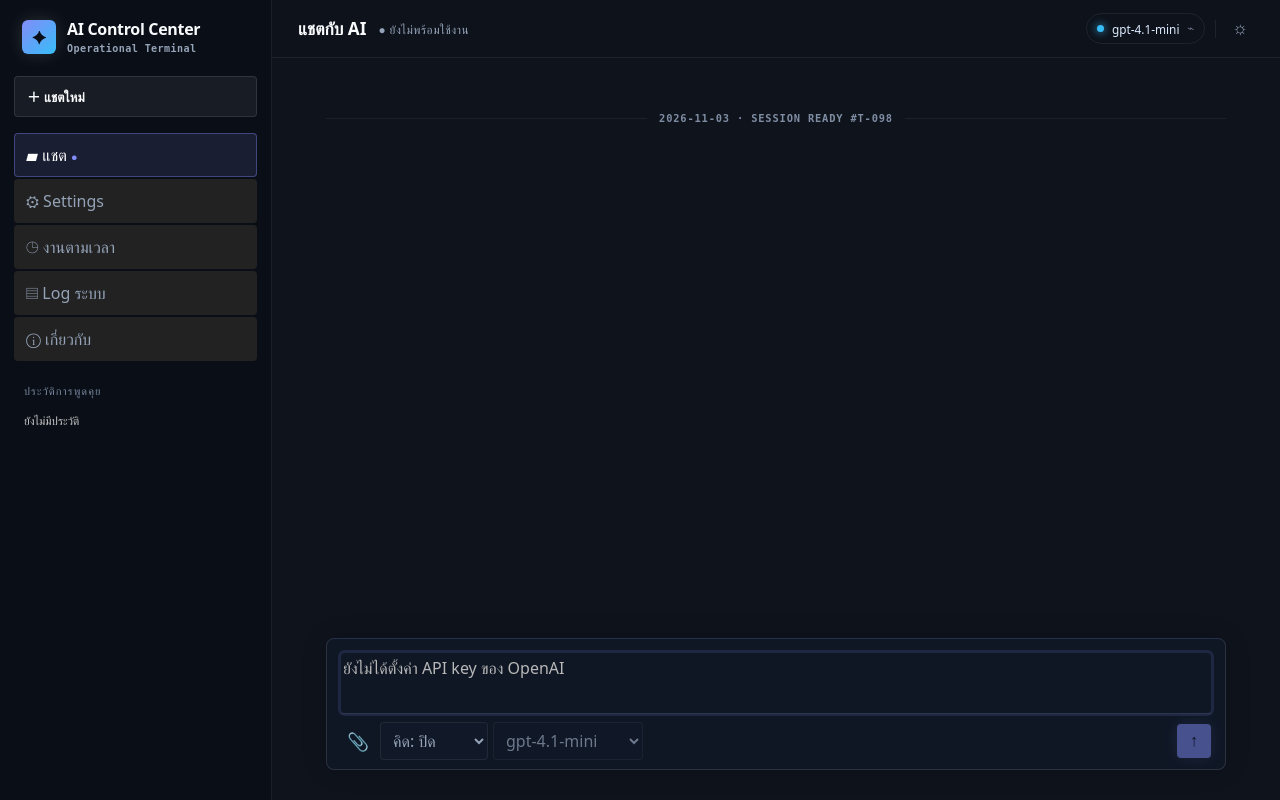
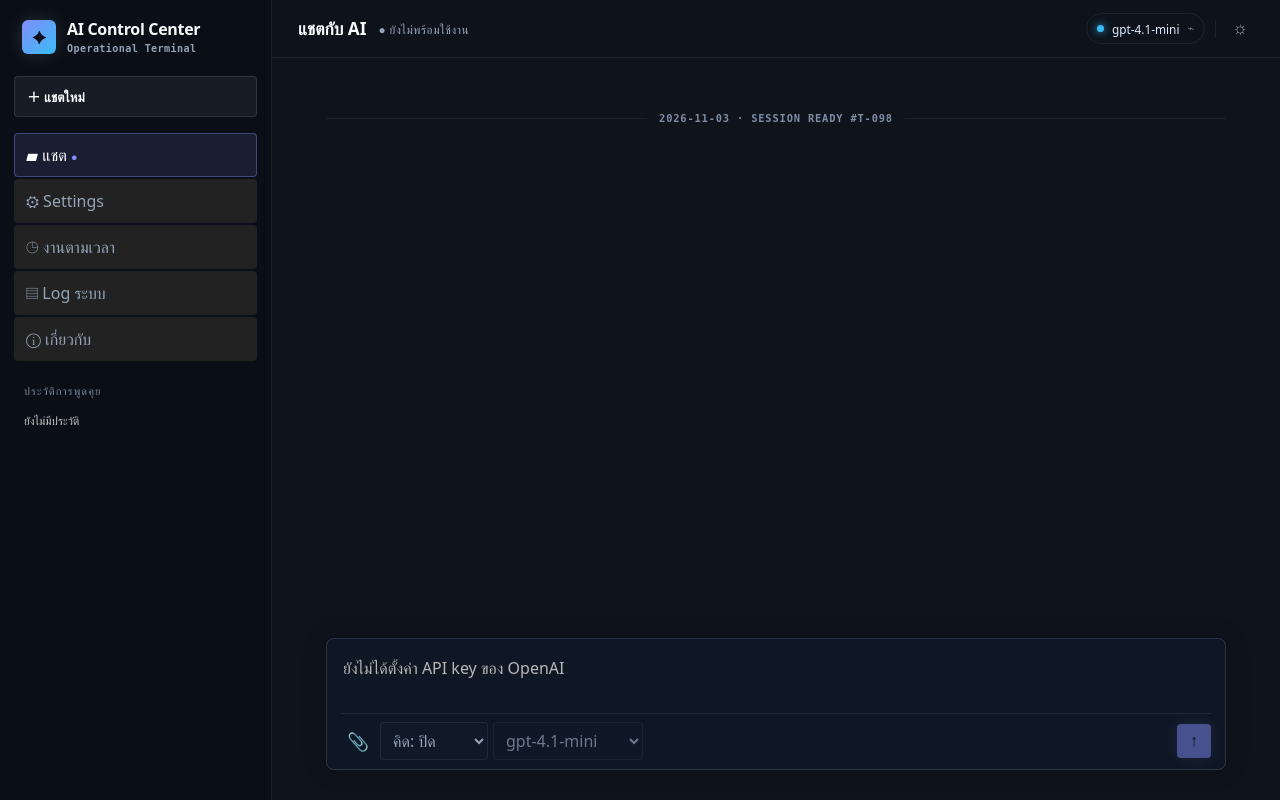
Before and after one commit to Taraphong/Agents-Mux, a Flask app: page / in a window 1280 px wide, with the restyled element focused. Run offline with Flask 3, Linux system fonts and the light colour scheme; data that the repository does not hold is empty.

Commit message:
style: remove focus styles for form elements

```diff
--- a/templates/index.html
+++ b/templates/index.html
@@ -715,13 +715,6 @@
         transition:
           border-color 0.2s ease,
           box-shadow 0.2s ease;
-      }
-      textarea:focus,
-      input:focus,
-      select:focus {
-        outline: 0;
-        border-color: #eee;
-        box-shadow: 0 0 0 3px #fff2;
       }
       .message {
         animation: message-in 0.28s ease both;
@@ -1188,12 +1181,6 @@
         border-color: var(--line);
         border-radius: 4px;
         background: #0d1421;
-      }
-      input:focus,
-      textarea:focus,
-      select:focus {
-        border-color: var(--indigo);
-        box-shadow: 0 0 0 3px rgba(129, 140, 248, 0.14);
       }
       button {
         border-radius: 4px;
```
